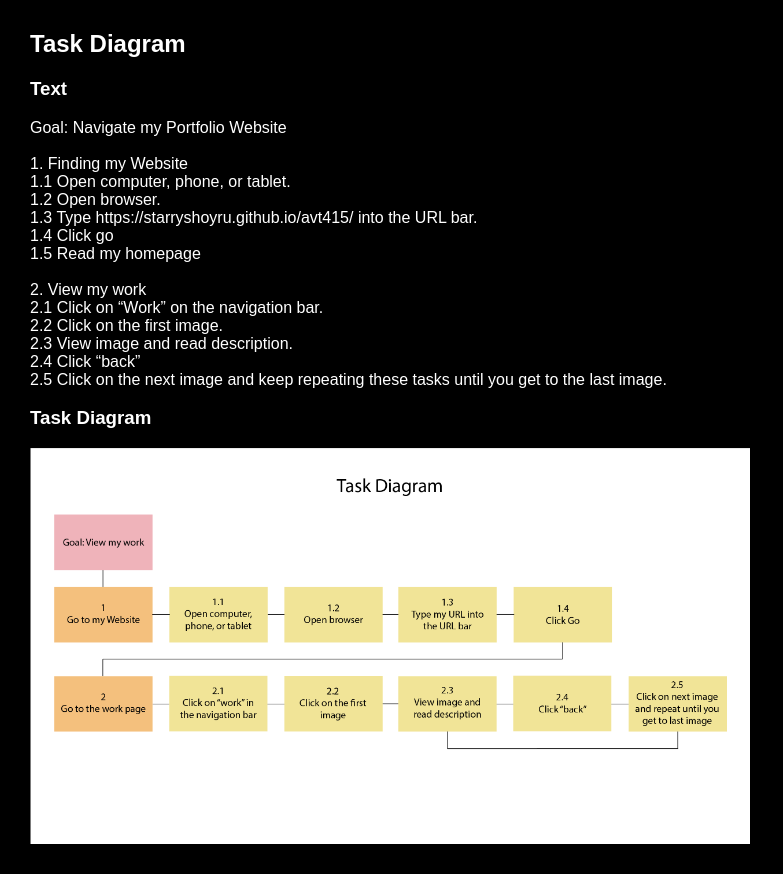
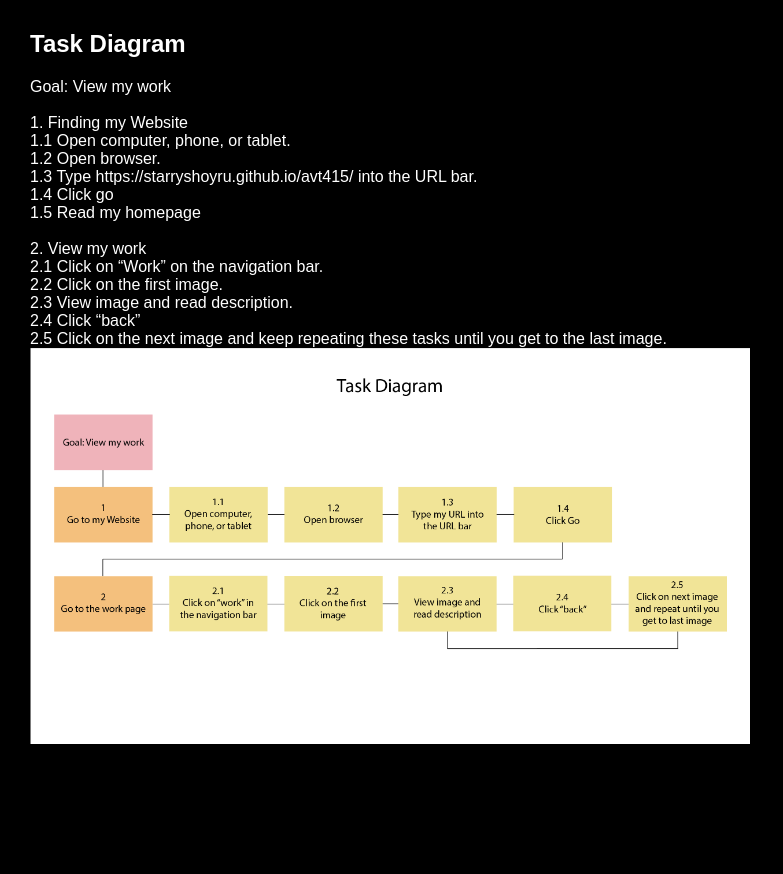
Before and after one commit to starryshoyru/avt415, a plain HTML site: page p1/taskdiagram/index.html in a window 1280 px wide. Shown: the whole page, without its empty margins (0-783 px from the left). After the commit the page ends 800 px from the top, so only its background shows below. Drawn offline with Linux system fonts and the light colour scheme.

Commit message:
dsfdsf
dsfdsfsd

```diff
--- a/p1/taskdiagram/index.html
+++ b/p1/taskdiagram/index.html
@@ -12,8 +12,8 @@
   <body>
     <div id="container">
         <h2>Task Diagram</h2>
-        <h3>Text</h3>
-Goal: Navigate my Portfolio Website<br>
+
+Goal: View my work<br>
 <br>
 1. Finding my Website<br>
 	1.1 Open computer, phone, or tablet.<br>
@@ -30,7 +30,6 @@ Goal: Navigate my Portfolio Website<br>
 	2.4 Click “back”<br>
 	2.5 Click on the next image and keep repeating these tasks until you get to the last image.<br>
 
-        <h3>Task Diagram</h3>
           <img src="images/taskdiagram.png" width="60%"><br>
     </div>
   </body>
```
